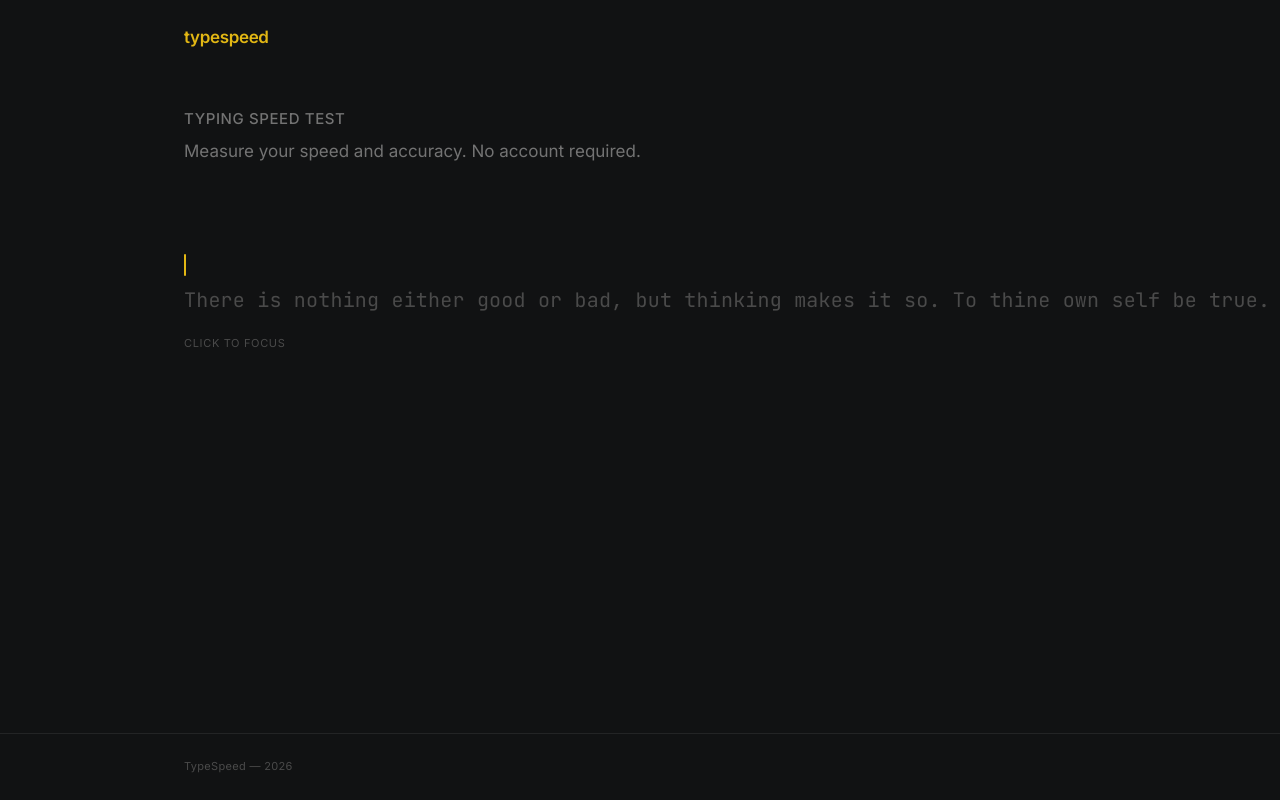
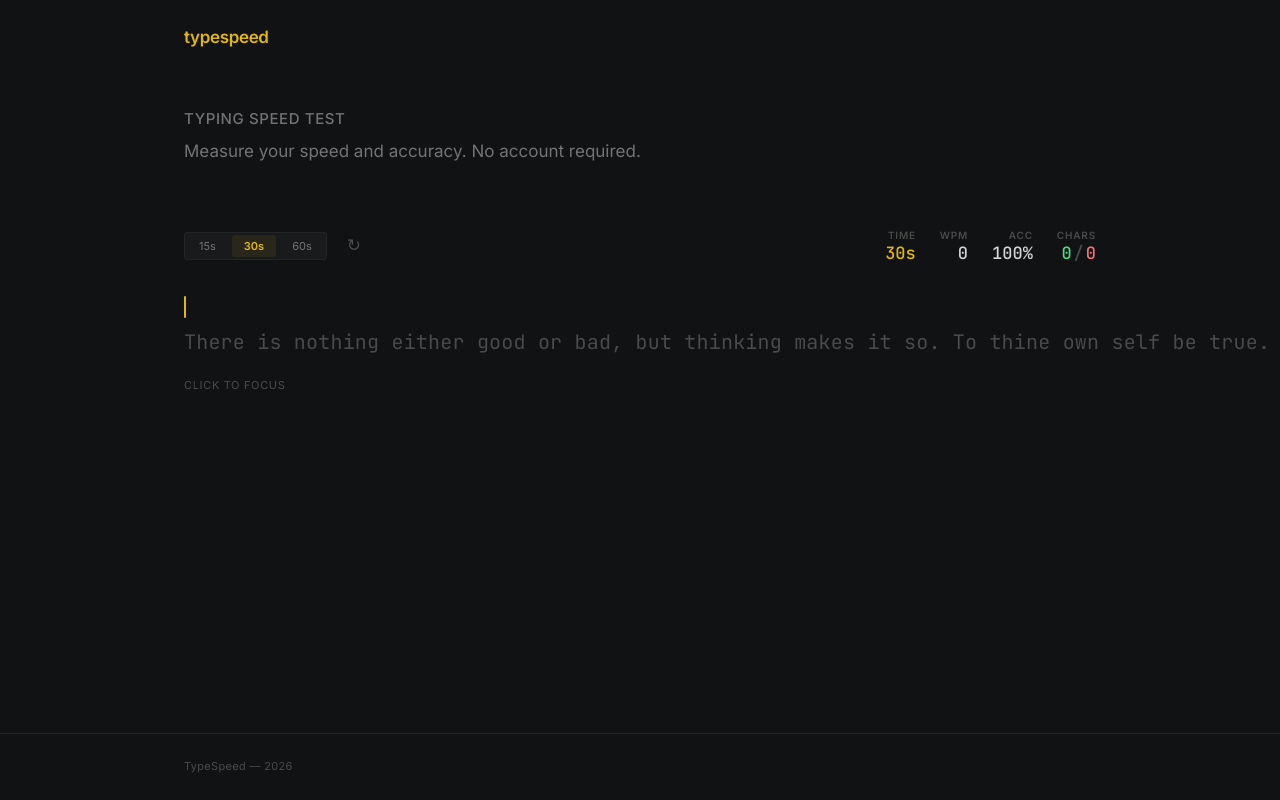
Before and after one commit to Nishikant-V/Typing-test-0, a React (Vite) app: page / in a window 1280 px wide. Built offline with nearby package versions, Linux system fonts and the light colour scheme.

Commit message:
feat: add typing timer and live metrics

```diff
--- a/src/components/TypingArea.css
+++ b/src/components/TypingArea.css
@@ -4,7 +4,7 @@
 
 .typing-area {
   width: 100%;
-  padding: var(--s-12) 0;
+  padding: var(--s-8) 0 var(--s-12);
   cursor: text;
   position: relative;
   display: flex;
@@ -14,7 +14,6 @@
 
 /* ============================================================
    Hidden input — keyboard focus target only
-   Uses position/size instead of display:none so browsers keep it focusable.
    ============================================================ */
 .typing-area__input {
   position: absolute;
@@ -34,10 +33,128 @@
 }
 
 /* ============================================================
+   Toolbar — Controls & Live Metrics
+   ============================================================ */
+.typing-area__toolbar {
+  display: flex;
+  justify-content: space-between;
+  align-items: center;
+  flex-wrap: wrap;
+  gap: var(--s-4);
+  padding-bottom: var(--s-2);
+}
+
+.typing-area__controls {
+  display: flex;
+  align-items: center;
+  gap: var(--s-3);
+}
+
+/* Duration selector modes */
+.typing-area__modes {
+  display: flex;
+  gap: var(--s-1);
+  background-color: var(--c-surface);
+  border: 1px solid var(--c-border);
+  border-radius: var(--r-sm);
+  padding: 2px;
+}
+
+.typing-area__mode-btn {
+  font-family: var(--f-ui);
+  font-size: var(--t-xs);
+  color: var(--c-text-2);
+  background: none;
+  border: none;
+  border-radius: var(--r-sm);
+  padding: var(--s-1) var(--s-3);
+  cursor: pointer;
+  transition: color var(--ease-fast), background-color var(--ease-fast);
+}
+
+.typing-area__mode-btn:hover:not(:disabled) {
+  color: var(--c-text-1);
+}
+
+.typing-area__mode-btn--active {
+  color: var(--c-accent);
+  font-weight: 600;
+  background-color: var(--c-accent-sub);
+}
+
+.typing-area__mode-btn:disabled {
+  opacity: 0.35;
+  cursor: not-allowed;
+}
+
+/* Restart icon button */
+.typing-area__restart-icon-btn {
+  background: none;
+  border: none;
+  color: var(--c-text-3);
+  font-size: var(--t-md);
+  cursor: pointer;
+  padding: var(--s-1) var(--s-2);
+  line-height: 1;
+  border-radius: var(--r-sm);
+  transition: color var(--ease-fast), transform var(--ease-fast);
+}
+
+.typing-area__restart-icon-btn:hover {
+  color: var(--c-accent);
+  transform: rotate(60deg);
+}
+
+/* Live Metrics display */
+.typing-area__metrics {
+  display: flex;
+  align-items: center;
+  gap: var(--s-6);
+}
+
+.typing-area__metric {
+  display: flex;
+  flex-direction: column;
+  align-items: flex-end;
+  line-height: 1.2;
+}
+
+.typing-area__metric-label {
+  font-family: var(--f-ui);
+  font-size: 0.625rem;
+  color: var(--c-text-3);
+  letter-spacing: 0.08em;
+  font-weight: 600;
+  text-transform: uppercase;
+  margin-bottom: 2px;
+}
+
+.typing-area__metric-val {
+  font-family: var(--f-mono);
+  font-size: var(--t-md);
+  color: var(--c-text-1);
+  font-weight: 500;
+}
+
+.typing-area__metric-val--accent {
+  color: var(--c-accent);
+}
+
+.typing-area__correct-count {
+  color: var(--c-correct);
+}
+
+.typing-area__incorrect-count {
+  color: var(--c-incorrect);
+}
+
+.typing-area__slash {
+  color: var(--c-text-3);
+  margin: 0 2px;
+}
+
+/* ============================================================
    Passage container
-   max-width: 65ch keeps the line length at a comfortable reading measure.
-   line-height is on the block container, not the inline spans, so it
-   applies uniformly regardless of which character is current.
    ============================================================ */
 .typing-area__passage {
   line-height: 1.85;
@@ -45,25 +162,21 @@
   transition: opacity var(--ease-base);
 }
 
-/* When the test is in-progress but focus is lost, dim the text
-   to signal that typing is paused. Idle state stays undimmed. */
+/* When the test is in-progress but focus is lost, dim the text */
 .typing-area--blurred.typing-area--running .typing-area__passage {
   opacity: 0.35;
 }
 
 /* ============================================================
    Characters
-   font-size on the inline span, line-height on the block parent.
    ============================================================ */
 .char {
   font-family: var(--f-mono);
   font-size: var(--t-lg);    /* 20px */
   letter-spacing: 0.01em;
-  /* Smooth color transitions between states keep the eye from being jarred */
   transition: color var(--ease-fast);
 }
 
-/* --- State colours --- */
 .char--untyped {
   color: var(--c-text-3);
 }
@@ -77,11 +190,9 @@
 }
 
 .char--current {
-  /* Current char stays untyped-coloured; the cursor ::before conveys position */
   color: var(--c-text-3);
 }
 
-/* --- Amber cursor before the current character --- */
 .char--current::before {
   content: '';
   display: inline-block;
@@ -94,8 +205,6 @@
   animation: cursor-blink 1.1s step-start infinite;
 }
 
-/* --- Incorrect space ---
-   A space character in red is invisible; underline makes the error visible. */
 .char--space.char--incorrect {
   text-decoration: underline;
   text-decoration-color: var(--c-incorrect);
@@ -112,17 +221,33 @@
    Finished state
    ============================================================ */
 .typing-area__finished {
-  padding: var(--s-4) 0;
+  margin-top: var(--s-4);
+  padding-top: var(--s-4);
+  border-top: 1px solid var(--c-border);
   display: flex;
   flex-direction: column;
   gap: var(--s-3);
 }
 
-.typing-area__finished-msg {
+.typing-area__finished-info {
+  display: flex;
+  flex-direction: column;
+  gap: var(--s-1);
+}
+
+.typing-area__finished-title {
+  font-family: var(--f-ui);
+  font-size: var(--t-xs);
+  font-weight: 600;
+  color: var(--c-accent);
+  letter-spacing: 0.06em;
+  text-transform: uppercase;
+}
+
+.typing-area__finished-stats {
   font-family: var(--f-mono);
-  font-size: var(--t-lg);
-  color: var(--c-text-2);
-  line-height: 1.4;
+  font-size: var(--t-md);
+  color: var(--c-text-1);
 }
 
 .typing-area__restart {
@@ -137,6 +262,7 @@
   padding: 0;
   cursor: pointer;
   letter-spacing: 0.01em;
+  width: fit-content;
   transition: opacity var(--ease-fast);
 }
 
@@ -146,7 +272,6 @@
 
 /* ============================================================
    Hint text — "click to focus" / "or press Enter"
-   Shares the same class for consistent styling.
    ============================================================ */
 .typing-area__hint {
   font-family: var(--f-ui);
@@ -162,7 +287,7 @@
    ============================================================ */
 @media (max-width: 768px) {
   .typing-area {
-    padding: var(--s-10) 0;
+    padding: var(--s-6) 0 var(--s-10);
   }
 
   .char {
@@ -173,8 +298,16 @@
     max-width: 100%;
   }
 
-  .typing-area__finished-msg {
-    font-size: var(--t-md);
+  .typing-area__metrics {
+    gap: var(--s-4);
+  }
+
+  .typing-area__metric-val {
+    font-size: var(--t-base);
+  }
+
+  .typing-area__finished-stats {
+    font-size: var(--t-base);
   }
 }
 
@@ -182,6 +315,22 @@
    Responsive — Mobile (≤ 480px)
    ============================================================ */
 @media (max-width: 480px) {
+  .typing-area__toolbar {
+    flex-direction: column;
+    align-items: flex-start;
+    gap: var(--s-3);
+  }
+
+  .typing-area__metrics {
+    width: 100%;
+    justify-content: space-between;
+    gap: var(--s-2);
+  }
+
+  .typing-area__metric {
+    align-items: flex-start;
+  }
+
   .char {
     font-size: var(--t-base); /* 15px */
   }
--- a/src/components/TypingArea.tsx
+++ b/src/components/TypingArea.tsx
@@ -1,6 +1,6 @@
 import React, { useRef, useState, useCallback, memo } from 'react';
 import { useTyping } from '../hooks/useTyping';
-import type { CharDisplay } from '../types';
+import type { CharDisplay, TestDuration } from '../types';
 import './TypingArea.css';
 
 // ---------------------------------------------------------------------------
@@ -34,8 +34,19 @@ Char.displayName = 'Char';
 // TypingArea
 // ---------------------------------------------------------------------------
 
+const DURATIONS: readonly TestDuration[] = [15, 30, 60];
+
 const TypingArea: React.FC = () => {
-  const { display, testState, handleKeyDown, reset } = useTyping();
+  const {
+    display,
+    testState,
+    duration,
+    metrics,
+    handleKeyDown,
+    setDuration,
+    reset,
+  } = useTyping();
+
   const inputRef = useRef<HTMLInputElement>(null);
   const [isFocused, setIsFocused] = useState(false);
 
@@ -52,12 +63,11 @@ const TypingArea: React.FC = () => {
       if (testState === 'finished' && e.key === 'Enter') {
         e.preventDefault();
         reset();
-        // Input stays focused — no DOM change affects the input element itself
         return;
       }
       handleKeyDown(e);
     },
-    [testState, handleKeyDown, reset],
+    [testState, handleKeyDown, reset]
   );
 
   const sectionClass = [
@@ -72,12 +82,7 @@ const TypingArea: React.FC = () => {
       onClick={focusInput}
       aria-label="Typing test"
     >
-      {/*
-        Hidden input — the sole keyboard focus target.
-        Always present in the DOM so focus is not lost during state transitions.
-        value="" + onChange no-op: controlled input that stays empty.
-        e.preventDefault() in onKeyDown prevents characters from being inserted.
-      */}
+      {/* Hidden input — sole focus target */}
       <input
         ref={inputRef}
         className="typing-area__input"
@@ -93,14 +98,91 @@ const TypingArea: React.FC = () => {
         spellCheck={false}
       />
 
-      {testState === 'finished' ? (
-        /* ---- Finished state ---- */
+      {/* Toolbar — Controls & Live Metrics */}
+      <div className="typing-area__toolbar" onClick={(e) => e.stopPropagation()}>
+        <div className="typing-area__controls">
+          <div className="typing-area__modes" role="group" aria-label="Test duration selector">
+            {DURATIONS.map((d) => (
+              <button
+                key={d}
+                type="button"
+                className={`typing-area__mode-btn ${
+                  duration === d ? 'typing-area__mode-btn--active' : ''
+                }`}
+                onClick={() => {
+                  setDuration(d);
+                  focusInput();
+                }}
+                disabled={testState === 'running'}
+                aria-label={`${d} seconds mode`}
+              >
+                {d}s
+              </button>
+            ))}
+          </div>
+
+          <button
+            type="button"
+            className="typing-area__restart-icon-btn"
+            onClick={() => {
+              reset();
+              focusInput();
+            }}
+            aria-label="Restart test"
+            title="Restart test"
+          >
+            <span aria-hidden="true">↻</span>
+          </button>
+        </div>
+
+        {/* Live Metrics */}
+        <div className="typing-area__metrics" aria-label="Live test metrics">
+          <div className="typing-area__metric">
+            <span className="typing-area__metric-label">TIME</span>
+            <span className="typing-area__metric-val typing-area__metric-val--accent">
+              {metrics.timeRemaining}s
+            </span>
+          </div>
+          <div className="typing-area__metric">
+            <span className="typing-area__metric-label">WPM</span>
+            <span className="typing-area__metric-val">{metrics.wpm}</span>
+          </div>
+          <div className="typing-area__metric">
+            <span className="typing-area__metric-label">ACC</span>
+            <span className="typing-area__metric-val">{metrics.accuracy}%</span>
+          </div>
+          <div className="typing-area__metric">
+            <span className="typing-area__metric-label">CHARS</span>
+            <span className="typing-area__metric-val">
+              <span className="typing-area__correct-count">{metrics.correctChars}</span>
+              <span className="typing-area__slash">/</span>
+              <span className="typing-area__incorrect-count">{metrics.incorrectChars}</span>
+            </span>
+          </div>
+        </div>
+      </div>
+
+      {/* Passage Display */}
+      <div className="typing-area__passage" aria-hidden="true">
+        {display.map((charDisplay, i) => (
+          <Char key={i} display={charDisplay} />
+        ))}
+      </div>
+
+      {/* Finished State Summary */}
+      {testState === 'finished' && (
         <div className="typing-area__finished" role="status">
-          <p className="typing-area__finished-msg">Passage complete.</p>
+          <div className="typing-area__finished-info">
+            <p className="typing-area__finished-title">Test Complete</p>
+            <p className="typing-area__finished-stats">
+              {metrics.wpm} WPM &bull; {metrics.accuracy}% Accuracy &bull; {metrics.correctChars} correct / {metrics.incorrectChars} errors
+            </p>
+          </div>
           <button
+            type="button"
             className="typing-area__restart"
             onClick={(e) => {
-              e.stopPropagation(); // prevent section onClick from firing
+              e.stopPropagation();
               reset();
               focusInput();
             }}
@@ -110,13 +192,6 @@ const TypingArea: React.FC = () => {
           <p className="typing-area__hint" aria-hidden="true">
             or press Enter
           </p>
-        </div>
-      ) : (
-        /* ---- Active typing display ---- */
-        <div className="typing-area__passage" aria-hidden="true">
-          {display.map((charDisplay, i) => (
-            <Char key={i} display={charDisplay} />
-          ))}
         </div>
       )}
 
--- a/src/hooks/useTyping.ts
+++ b/src/hooks/useTyping.ts
@@ -1,7 +1,7 @@
-import { useReducer, useCallback } from 'react';
+import { useReducer, useCallback, useEffect, useState } from 'react';
 import type { KeyboardEvent } from 'react';
-import type { CharDisplay, TestState } from '../types';
-import { buildDisplay } from '../utils/typing';
+import type { CharDisplay, TestDuration, TestState, TypingMetrics } from '../types';
+import { buildDisplay, calculateMetrics } from '../utils/typing';
 import { getRandomPassage } from '../data/passages';
 
 // ---------------------------------------------------------------------------
@@ -12,6 +12,9 @@ interface State {
   passage: string;
   typed: string;
   testState: TestState;
+  duration: TestDuration;
+  startTimeMs: number | null;
+  endTimeMs: number | null;
 }
 
 // ---------------------------------------------------------------------------
@@ -19,49 +22,94 @@ interface State {
 // ---------------------------------------------------------------------------
 
 type Action =
-  | { type: 'TYPE'; char: string }
+  | { type: 'TYPE'; char: string; nowMs: number }
   | { type: 'BACKSPACE' }
-  | { type: 'RESET' };
+  | { type: 'TICK'; nowMs: number }
+  | { type: 'SET_DURATION'; duration: TestDuration }
+  | { type: 'RESET'; duration?: TestDuration };
 
 // ---------------------------------------------------------------------------
-// Reducer — every state transition lives here
+// Reducer — state transitions
 // ---------------------------------------------------------------------------
 
 function reducer(state: State, action: Action): State {
   switch (action.type) {
     case 'TYPE': {
-      // Guard: no typing past end or after completion
       if (state.testState === 'finished') return state;
       if (state.typed.length >= state.passage.length) return state;
 
       const newTyped = state.typed + action.char;
       const isComplete = newTyped.length === state.passage.length;
+      const isFirstChar = state.testState === 'idle';
+      const startTimeMs = isFirstChar ? action.nowMs : state.startTimeMs;
 
-      // Transition: idle → running on first character; running → finished when done
-      const testState: TestState = isComplete
-        ? 'finished'
-        : state.testState === 'idle'
-        ? 'running'
-        : state.testState;
+      const testState: TestState = isComplete ? 'finished' : 'running';
+      const endTimeMs = isComplete ? action.nowMs : null;
 
-      return { ...state, typed: newTyped, testState };
+      return {
+        ...state,
+        typed: newTyped,
+        testState,
+        startTimeMs,
+        endTimeMs,
+      };
     }
 
     case 'BACKSPACE': {
-      // Guard: no backspace when finished or nothing typed yet
       if (state.testState === 'finished') return state;
       if (state.typed.length === 0) return state;
-      // Simply shorten the typed string — buildDisplay recalculates all states
       return { ...state, typed: state.typed.slice(0, -1) };
     }
 
-    case 'RESET':
-      return { passage: getRandomPassage(), typed: '', testState: 'idle' };
+    case 'TICK': {
+      if (state.testState !== 'running' || state.startTimeMs === null) return state;
+      const elapsedSeconds = (action.nowMs - state.startTimeMs) / 1000;
+      if (elapsedSeconds >= state.duration) {
+        return {
+          ...state,
+          testState: 'finished',
+          endTimeMs: state.startTimeMs + state.duration * 1000,
+        };
+      }
+      return state;
+    }
+
+    case 'SET_DURATION': {
+      if (state.testState === 'running') return state;
+      return {
+        ...state,
+        duration: action.duration,
+        typed: '',
+        testState: 'idle',
+        startTimeMs: null,
+        endTimeMs: null,
+        passage: getRandomPassage(),
+      };
+    }
+
+    case 'RESET': {
+      const nextDuration = action.duration ?? state.duration;
+      return {
+        passage: getRandomPassage(),
+        typed: '',
+        testState: 'idle',
+        duration: nextDuration,
+        startTimeMs: null,
+        endTimeMs: null,
+      };
+    }
   }
 }
 
 function makeInitialState(): State {
-  return { passage: getRandomPassage(), typed: '', testState: 'idle' };
+  return {
+    passage: getRandomPassage(),
+    typed: '',
+    testState: 'idle',
+    duration: 30,
+    startTimeMs: null,
+    endTimeMs: null,
+  };
 }
 
 // ---------------------------------------------------------------------------
@@ -71,8 +119,11 @@ function makeInitialState(): State {
 export interface UseTypingReturn {
   display: CharDisplay[];
   testState: TestState;
+  duration: TestDuration;
+  metrics: TypingMetrics;
   handleKeyDown: (e: KeyboardEvent) => void;
-  reset: () => void;
+  setDuration: (duration: TestDuration) => void;
+  reset: (duration?: TestDuration) => void;
 }
 
 // ---------------------------------------------------------------------------
@@ -81,34 +132,64 @@ export interface UseTypingReturn {
 
 export function useTyping(): UseTypingReturn {
   const [state, dispatch] = useReducer(reducer, undefined, makeInitialState);
+  const [nowMs, setNowMs] = useState<number>(() => Date.now());
 
-  /**
-   * Handles raw keyboard events from the hidden input.
-   * Only Backspace and single printable characters are acted on.
-   * Keyboard shortcuts (Ctrl/Alt/Meta + key) are ignored.
-   */
-  const handleKeyDown = useCallback((e: KeyboardEvent) => {
+  useEffect(() => {
+    if (state.testState !== 'running') return;
+
+    setNowMs(Date.now());
+
+    const interval = setInterval(() => {
+      const current = Date.now();
+      setNowMs(current);
+      dispatch({ type: 'TICK', nowMs: current });
+    }, 100);
+
+    return () => clearInterval(interval);
+  }, [state.testState]);
+
+  const handleKeyDown = useCallback(
+    (e: KeyboardEvent) => {
       if (e.key === 'Backspace') {
         e.preventDefault();
         dispatch({ type: 'BACKSPACE' });
         return;
       }
 
-    // Single printable character — length check excludes "ArrowLeft", "Enter", etc.
       if (e.key.length !== 1) return;
-
-    // Let Ctrl/Alt/Meta shortcuts (copy, paste, etc.) fall through
       if (e.ctrlKey || e.altKey || e.metaKey) return;
 
       e.preventDefault();
-    dispatch({ type: 'TYPE', char: e.key });
-  }, []); // dispatch is stable; no deps needed
+      dispatch({ type: 'TYPE', char: e.key, nowMs: Date.now() });
+    },
+    []
+  );
 
-  const reset = useCallback(() => {
-    dispatch({ type: 'RESET' });
+  const setDuration = useCallback((duration: TestDuration) => {
+    dispatch({ type: 'SET_DURATION', duration });
   }, []);
 
-  const display = buildDisplay(state.passage, state.typed);
+  const reset = useCallback((duration?: TestDuration) => {
+    dispatch({ type: 'RESET', duration });
+  }, []);
 
-  return { display, testState: state.testState, handleKeyDown, reset };
+  const display = buildDisplay(state.passage, state.typed, state.testState === 'finished');
+  const metrics = calculateMetrics(
+    state.passage,
+    state.typed,
+    state.duration,
+    state.startTimeMs,
+    state.endTimeMs,
+    nowMs
+  );
+
+  return {
+    display,
+    testState: state.testState,
+    duration: state.duration,
+    metrics,
+    handleKeyDown,
+    setDuration,
+    reset,
+  };
 }
--- a/src/utils/typing.ts
+++ b/src/utils/typing.ts
@@ -1,4 +1,4 @@
-import type { CharDisplay, CharState } from '../types';
+import type { CharDisplay, CharState, TypingMetrics } from '../types';
 
 /**
  * Pure function — derives the display state of every character in a passage
@@ -6,19 +6,20 @@ import type { CharDisplay, CharState } from '../types';
  *
  * Rules:
  *   i <  typed.length  →  correct | incorrect   (already typed)
- *   i == typed.length  →  current               (cursor position)
+ *   i == typed.length  →  current               (cursor position, if active)
  *   i >  typed.length  →  untyped               (not yet reached)
  *
  * @param passage - The target text to type.
  * @param typed   - Characters typed by the user so far.
+ * @param isFinished - Whether the test is completed (suppresses 'current' state).
  */
-export function buildDisplay(passage: string, typed: string): CharDisplay[] {
+export function buildDisplay(passage: string, typed: string, isFinished = false): CharDisplay[] {
   return Array.from(passage).map((char, i): CharDisplay => {
     let state: CharState;
 
     if (i < typed.length) {
       state = typed[i] === char ? 'correct' : 'incorrect';
-    } else if (i === typed.length) {
+    } else if (i === typed.length && !isFinished) {
       state = 'current';
     } else {
       state = 'untyped';
@@ -27,3 +28,54 @@ export function buildDisplay(passage: string, typed: string): CharDisplay[] {
     return { char, state };
   });
 }
+
+/**
+ * Pure function — calculates live typing metrics based on passage, typed string, duration, and timestamps.
+ *
+ * WPM = (correct characters / 5) / elapsed minutes
+ * Accuracy = (correct characters / total typed characters) * 100
+ */
+export function calculateMetrics(
+  passage: string,
+  typed: string,
+  durationSeconds: number,
+  startTimeMs: number | null,
+  endTimeMs: number | null,
+  nowMs: number
+): TypingMetrics {
+  let correctChars = 0;
+  let incorrectChars = 0;
+
+  for (let i = 0; i < typed.length; i++) {
+    if (typed[i] === passage[i]) {
+      correctChars++;
+    } else {
+      incorrectChars++;
+    }
+  }
+
+  const totalTyped = typed.length;
+  const accuracy = totalTyped === 0 ? 100 : Math.round((correctChars / totalTyped) * 100);
+
+  let elapsedSeconds = 0;
+  if (startTimeMs !== null) {
+    const end = endTimeMs ?? nowMs;
+    elapsedSeconds = Math.max(0, (end - startTimeMs) / 1000);
+  }
+
+  let wpm = 0;
+  if (elapsedSeconds > 0) {
+    const elapsedMinutes = elapsedSeconds / 60;
+    wpm = Math.round((correctChars / 5) / elapsedMinutes);
+  }
+
+  const timeRemaining = Math.max(0, Math.ceil(durationSeconds - elapsedSeconds));
+
+  return {
+    wpm,
+    accuracy,
+    correctChars,
+    incorrectChars,
+    timeRemaining,
+  };
+}
```
Also changed, not shown: src/types/index.ts (+12 -0 lines). Lines whose indentation alone changed are shown as unchanged.
